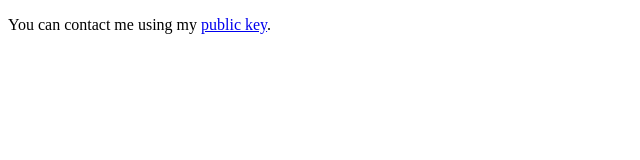
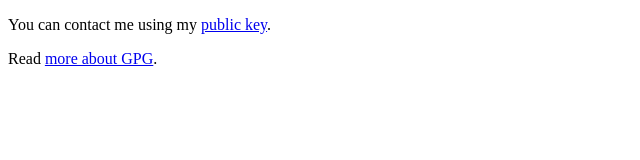
Before and after one commit to englishm/englishm.github.com, a plain HTML site: page security.html in a window 1280 px wide. Shown: the whole page, without its empty margins (0-640 px from the left). Drawn offline with Linux system fonts and the light colour scheme.

Commit message:
Add to security page to force deploy.

```diff
--- a/security.html
+++ b/security.html
@@ -5,5 +5,6 @@
   </head>
   <body>
     <p>You can contact me using my <a href="http://mikeenglish.net/publickey.asc">public key</a>.</p>
+    <p>Read <a href="http://futureboy.us/pgp.html">more about GPG</a>.</p>
   </body>
 </html>
```
